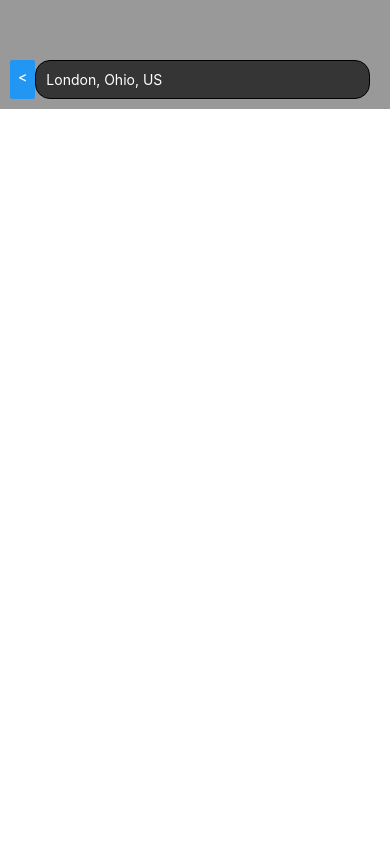
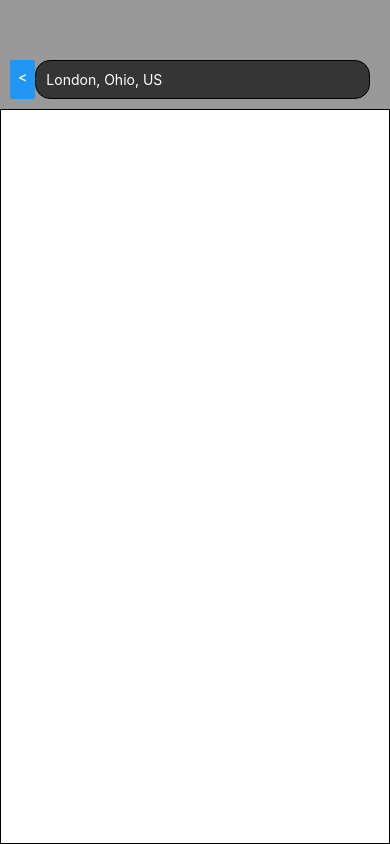
Before and after one commit to hays-b/myWeather, a React Native app: screen / in a window 390 px wide. Built offline with nearby package versions, Linux system fonts and the light colour scheme.

Commit message:
added context and restructured component files

```diff
--- a/App.js
+++ b/App.js
@@ -1,25 +1,7 @@
-import { StatusBar } from "expo-status-bar";
-
-import { StyleSheet, View } from "react-native";
-
 import React from "react";
 
-import { Searchbar } from "./src/components";
+import { Main } from "./src/components";
 
 export default function App() {
-  return (
-    <View style={styles.container}>
-      <Searchbar />
-      <StatusBar style="auto" />
-    </View>
-  );
+  return <Main />;
 }
-
-const styles = StyleSheet.create({
-  container: {
-    flex: 1,
-    backgroundColor: "#fff",
-    // alignItems: "center",
-    // justifyContent: "center",
-  },
-});
--- /dev/null
+++ b/src/components/CurrentForecast/index.js
@@ -0,0 +1,47 @@
+import {
+  Text,
+  View,
+  TextInput,
+  TouchableHighlight,
+  ActivityIndicator,
+  Button,
+} from "react-native";
+
+import React, { useEffect, useState } from "react";
+
+import useAppContext from "../context/useAppContext";
+
+const styles = require("./styles");
+
+export default function CurrentForecast() {
+  const { weather } = useAppContext();
+
+  // const convertKtoF = (temp) => {
+  //         +((1.8 * (temp - 273)) + 32).toFixed(2);
+  // }
+
+  function floatingPointFix(temp) {
+    return +temp.toFixed(2);
+    // This functions simply rounds to the 2nd decimal.
+    // The reason for this: additions and subtractions of decimal numbers can result in incorrect answers in JavaScript, eg. 2.2 + 2.1 = 4.300000000000001
+  }
+
+  const fahrenheitTemp = floatingPointFix(
+    (weather?.main.temp - 273.15) * 1.8 + 32
+  );
+
+  const celsiusTemp = floatingPointFix(weather?.main.temp - 273.15);
+
+  return (
+    <View style={styles.container}>
+      {weather ? (
+        <>
+          <Text>
+          {weather.weather[0].description}, temp: {fahrenheitTemp}F
+        </Text>
+          <Text>temp: {celsiusTemp}C</Text>
+        </>
+      ) : null}
+    </View>
+  );
+}
--- /dev/null
+++ b/src/components/CurrentForecast/styles.js
@@ -0,0 +1,14 @@
+import { StyleSheet } from "react-native";
+
+const styles = StyleSheet.create({
+  container: {
+    display: "flex",
+    flex: 1,
+    backgroundColor: "#fff",
+    alignItems: "center",
+    justifyContent: "center",
+    borderWidth: 1,
+  },
+});
+
+module.exports = styles;
--- a/src/components/Main.js
+++ b/src/components/Main.js
@@ -1,33 +1,37 @@
-// import {
-//   StyleSheet,
-//   Text,
-//   View,
-//   TextInput,
-//   TouchableOpacity,
-// } from "react-native";
+import {
+  StyleSheet,
+  Text,
+  View,
+  TextInput,
+  TouchableOpacity,
+} from "react-native";
 
-// import React, { useEffect, useState } from "react";
+import { StatusBar } from "expo-status-bar";
 
-// export default function Main() {
-//   return (
-//     <View>
-//       <Searchbar />
-//       <StatusBar style="auto" />
-//     </View>
-//   );
-// }
+import React, { useEffect, useState } from "react";
 
-// const styles = StyleSheet.create({
-//   // container: {
-//   //   flex: 1,
-//   //   backgroundColor: "#fff",
-//   //   alignItems: "center",
-//   //   justifyContent: "center",
-//   // },
-//   //   input: {
-//   //     height: 40,
-//   //     margin: 12,
-//   //     borderWidth: 1,
-//   //     padding: 10,
-//   //   },
-// });
+import AppContextProvider from './context/AppContext';
+
+import Searchbar from "./Searchbar"
+import CurrentForecast from "./CurrentForecast"
+
+export default function Main() {
+  return (
+    <View style={styles.container}>
+        <AppContextProvider>
+      <Searchbar />
+      <CurrentForecast />
+      <StatusBar style="auto" />
+      </AppContextProvider>
+    </View>
+  );
+}
+
+const styles = StyleSheet.create({
+    container: {
+      flex: 1,
+      backgroundColor: "#fff",
+      // alignItems: "center",
+      // justifyContent: "center",
+    },
+  });
--- a/src/components/Searchbar.js
+++ /dev/null
@@ -1,130 +0,0 @@
-import {
-  StyleSheet,
-  Text,
-  View,
-  TextInput,
-  TouchableHighlight,
-  ActivityIndicator,
-  Button,
-} from "react-native";
-
-import React, { useEffect, useState } from "react";
-
-import { fetchQueryResults, fetchWeather } from "../api";
-
-export default function Searchbar () {
-const [result, setResult] = useState();
-const [weather, setWeather] = useState();
-const [searchTerm, setSearchTerm] = useState("");
-const [dropdown, setDropdown] = useState(false);
-
-useEffect(() => {
-  if (searchTerm.length > 1) {
-
-    const displayResults = async () => {
-      const data = await fetchQueryResults(searchTerm);
-      setResult(data);
-    };
-    displayResults();
-    // Add timeout as well (maybe 2 seconds) with <ActivityIndicator size="small" color="#0000ff" />. Prevent constant API calls
-  }
-}, [searchTerm]);
-
-const onPress = (location) => {
-  setDropdown(false);
-  const displayWeather = async () => {
-    const data = await fetchWeather(location.lat, location.lon);
-    setWeather(data);
-  };
-  displayWeather();
-};
-
-// console.log("hello there", result);
-// console.log("hello there", searchTerm);
-
-
-  return (
-    <View style={styles.container}>
-      <View style={styles.inputContainer}>
-      <Button
-      style={styles.back}
-  onPress={() => {
-    setDropdown(false)
-  }}
-  title="<"
-/>
-      <TextInput
-        style={styles.input}
-        placeholder="London, Ohio, US"
-        onChangeText={(text) => setSearchTerm(text)}
-        onTouchStart={() => setDropdown(true)}
-      />
-      </View>
-      {/* <Text>{searchTerm}</Text> */}
-      {dropdown && Array.isArray(result)
-        ? result.map((location) => (
-            <TouchableHighlight
-            style={styles.options}
-            underlayColor="#D7D7D7"
-              key={location.lat}
-              onPress={() => onPress(location)}
-            >
-              <Text
-              style={styles.text}>
-                {location.name}, {location.state}, {location.country}
-              </Text>
-            </TouchableHighlight>
-          ))
-        : null}
-      {weather ? (
-        <Text>
-          {weather.weather[0].description}, temp: {weather.main.temp}
-        </Text>
-      ) : null}
-    </View>
-  );
-}
-
-const styles = StyleSheet.create({
-  container: {
-    display: 'flex',
-    // position: 'fixed',
-    left: 0,
-    right: 0,
-    top: 0,
-    // borderWidth: 10,
-    backgroundColor: '#999999',
-  },
-  inputContainer: {
-    display: 'flex',
-    flexDirection: 'row',
-    marginTop: 50,
-    marginRight: 10,
-    // borderWidth: 1,
-    padding: 10,
-  },
-  back: {
-    borderWidth: 10,
-    padding: 10,
-    margin: 0,
-    color: '#fff',
-  },
-    input: {
-      color: '#fff',
-      backgroundColor: '#353535',
-      borderRadius: 15,
-      flex: 1,
-      // marginTop: 50,
-      // margin: 20,
-      borderWidth: 1,
-      padding: 10,
-    },
-    options: {
-      padding: 15,
-      // backgroundColor: '#353535',
-      // borderWidth: 5,
-    },
-    text: {
-      color: '#FFFFFF',
-    }
-  });
--- /dev/null
+++ b/src/components/Searchbar/index.js
@@ -0,0 +1,89 @@
+import {
+  Text,
+  View,
+  TextInput,
+  TouchableHighlight,
+  ActivityIndicator,
+  Button,
+} from "react-native";
+
+import React, { useEffect, useState } from "react";
+
+import { fetchQueryResults, fetchWeather } from "../../api";
+
+import useAppContext from "../context/useAppContext";
+
+const styles = require("./styles");
+
+export default function Searchbar() {
+  const {
+    result,
+    setResult,
+    weather,
+    setWeather,
+    searchTerm,
+    setSearchTerm,
+    dropdown,
+    setDropdown,
+  } = useAppContext();
+  // const [result, setResult] = useState();
+  // const [weather, setWeather] = useState();
+  // const [searchTerm, setSearchTerm] = useState("");
+  // const [dropdown, setDropdown] = useState(false);
+
+  useEffect(() => {
+    if (searchTerm.length > 1) {
+      const displayResults = async () => {
+        const data = await fetchQueryResults(searchTerm);
+        setResult(data);
+      };
+      displayResults();
+      // Add timeout as well (maybe 2 seconds) with <ActivityIndicator size="small" color="#0000ff" />. Prevent constant API calls
+    }
+  }, [searchTerm]);
+
+  const onPress = (location) => {
+    setDropdown(false);
+    const displayWeather = async () => {
+      const data = await fetchWeather(location.lat, location.lon);
+      setWeather(data);
+    };
+    displayWeather();
+    // Add to search history
+  };
+
+  return (
+    <View style={styles.container}>
+      <View style={styles.inputContainer}>
+        <Button
+          style={styles.back}
+          onPress={() => {
+            setDropdown(false);
+          }}
+          title="<"
+        />
+        <TextInput
+          style={styles.input}
+          placeholder="London, Ohio, US"
+          onChangeText={(text) => setSearchTerm(text)}
+          onTouchStart={() => setDropdown(true)}
+        />
+      </View>
+      {/* <Text>{searchTerm}</Text> */}
+      {dropdown && Array.isArray(result)
+        ? result.map((location) => (
+            <TouchableHighlight
+              style={styles.options}
+              underlayColor="#D7D7D7"
+              key={location.lat}
+              onPress={() => onPress(location)}
+            >
+              <Text style={styles.text}>
+                {location.name}, {location.state}, {location.country}
+              </Text>
+            </TouchableHighlight>
+          ))
+        : null}
+    </View>
+  );
+}
--- /dev/null
+++ b/src/components/Searchbar/styles.js
@@ -0,0 +1,47 @@
+import { StyleSheet } from "react-native";
+
+const styles = StyleSheet.create({
+    container: {
+      display: 'flex',
+      // position: 'fixed',
+      left: 0,
+      right: 0,
+      top: 0,
+      // borderWidth: 10,
+      backgroundColor: '#999999',
+    },
+    inputContainer: {
+      display: 'flex',
+      flexDirection: 'row',
+      marginTop: 50,
+      marginRight: 10,
+      // borderWidth: 1,
+      padding: 10,
+    },
+    back: {
+      borderWidth: 10,
+      padding: 10,
+      margin: 0,
+      color: '#fff',
+    },
+      input: {
+        color: '#fff',
+        backgroundColor: '#353535',
+        borderRadius: 15,
+        flex: 1,
+        // marginTop: 50,
+        // margin: 20,
+        borderWidth: 1,
+        padding: 10,
+      },
+      options: {
+        padding: 15,
+        // backgroundColor: '#353535',
+        // borderWidth: 5,
+      },
+      text: {
+        color: '#FFFFFF',
+      }
+    });
+
+    module.exports = styles
--- /dev/null
+++ b/src/components/context/AppContext.js
@@ -0,0 +1,31 @@
+import React, { useState, useEffect } from 'react';
+import { fetchQueryResults, fetchWeather } from '../../api';
+
+export const AppContext = React.createContext();
+
+const AppContextProvider = ({ children }) => {
+
+  const [result, setResult] = useState();
+  const [weather, setWeather] = useState();
+  const [searchTerm, setSearchTerm] = useState("");
+  const [dropdown, setDropdown] = useState(false);
+
+  return (
+    <AppContext.Provider
+      value={{
+        result,
+        setResult,
+        weather,
+        setWeather,
+        searchTerm,
+        setSearchTerm,
+        dropdown,
+        setDropdown
+      }}
+    >
+      {children}
+    </AppContext.Provider>
+  );
+};
+
+export default AppContextProvider;
--- /dev/null
+++ b/src/components/context/useAppContext.js
@@ -0,0 +1,28 @@
+import { useContext } from 'react';
+import { AppContext } from './AppContext';
+
+const useAppContext = () => {
+  const {
+    result,
+    setResult,
+    weather,
+    setWeather,
+    searchTerm,
+    setSearchTerm,
+    dropdown,
+    setDropdown
+  } = useContext(AppContext);
+
+  return {
+    result,
+    setResult,
+    weather,
+    setWeather,
+    searchTerm,
+    setSearchTerm,
+    dropdown,
+    setDropdown
+  };
+};
+
+export default useAppContext;
--- a/src/components/index.js
+++ b/src/components/index.js
@@ -1 +1 @@
-export { default as Searchbar } from "./Searchbar";
+export { default as Main } from "./Main";
```
